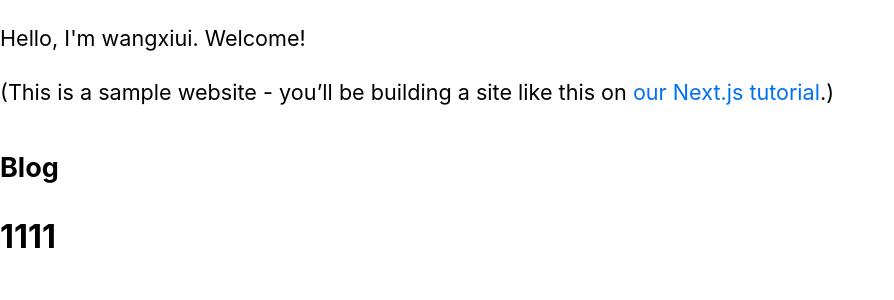
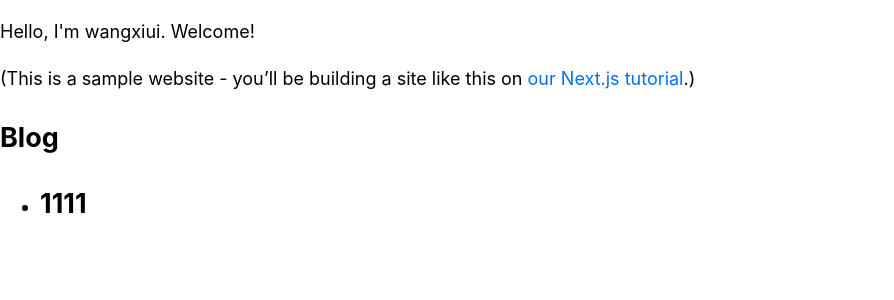
Before and after one commit to wangxiui/0T1JP, a Next.js app: page / in a window 1280 px wide. Shown: the top 300 px of the page, without its empty margins (0-894 px from the left). Built offline with nearby package versions, Linux system fonts and the light colour scheme.

Commit message:
fix: delete utils.module.css

```diff
--- a/pages/index.js
+++ b/pages/index.js
@@ -1,9 +1,7 @@
-import utilStyles from '../styles/utils.module.css';
-
 export default function Home() {
   return (
     <>
-      <section className={utilStyles.headingMd}>
+      <section>
         <p>Hello, I'm wangxiui. Welcome!</p>
         <p>
           (This is a sample website - you’ll be building a site like this on{' '}
@@ -11,9 +9,9 @@ export default function Home() {
         </p>
       </section>
 
-      <section className={`${utilStyles.headingMd} ${utilStyles.padding1px}`}>
-        <h2 className={utilStyles.headingLg}>Blog</h2>
-        <ul className={utilStyles.list}>
+      <section >
+        <h2>Blog</h2>
+        <ul>
           <li><h1>1111</h1></li>
         </ul>
       </section>
--- a/styles/utils.module.css
+++ /dev/null
@@ -1,52 +0,0 @@
-.heading2Xl {
-    font-size: 2.5rem;
-    line-height: 1.2;
-    font-weight: 800;
-    letter-spacing: -0.05rem;
-    margin: 1rem 0;
-}
-
-.headingXl {
-    font-size: 2rem;
-    line-height: 1.3;
-    font-weight: 800;
-    letter-spacing: -0.05rem;
-    margin: 1rem 0;
-}
-
-.headingLg {
-    font-size: 1.5rem;
-    line-height: 1.4;
-    margin: 1rem 0;
-}
-
-.headingMd {
-    font-size: 1.2rem;
-    line-height: 1.5;
-}
-
-.borderCircle {
-    border-radius: 9999px;
-}
-
-.colorInherit {
-    color: inherit;
-}
-
-.padding1px {
-    padding-top: 1px;
-}
-
-.list {
-    list-style: none;
-    padding: 0;
-    margin: 0;
-}
-
-.listItem {
-    margin: 0 0 1.25rem;
-}
-
-.lightText {
-    color: #666;
-}
```
